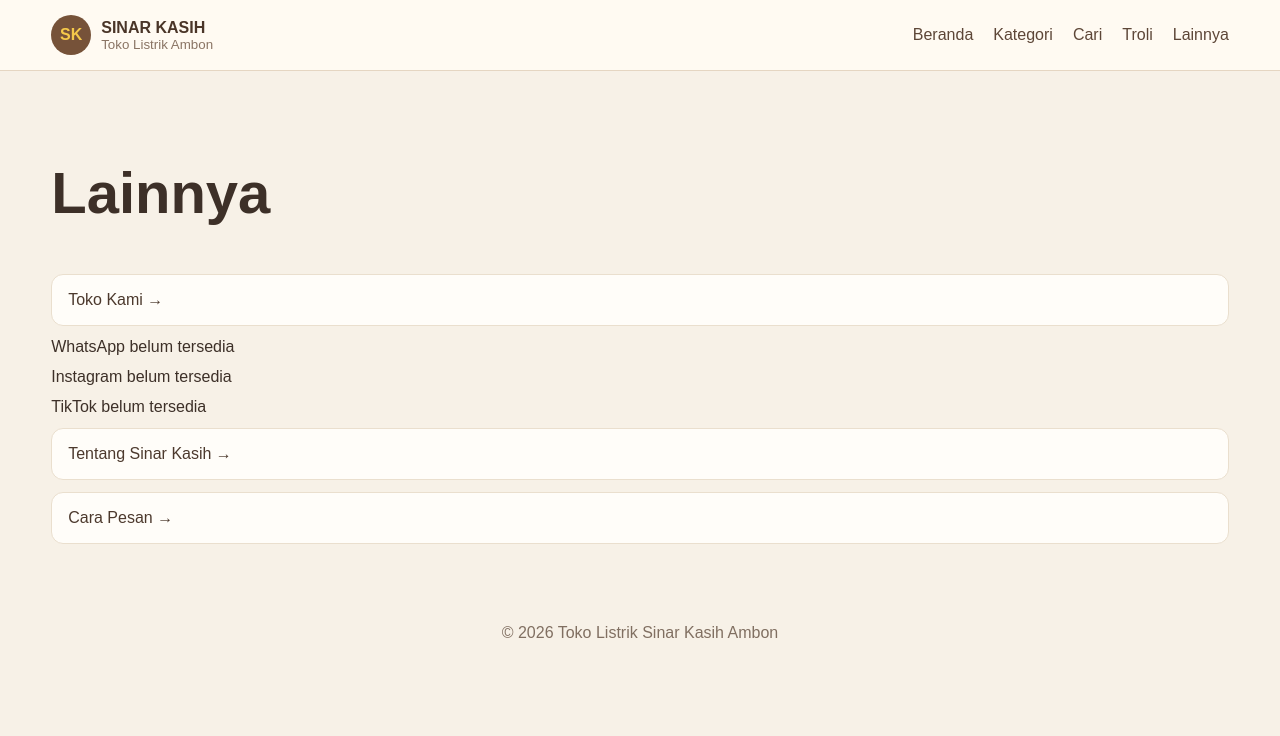
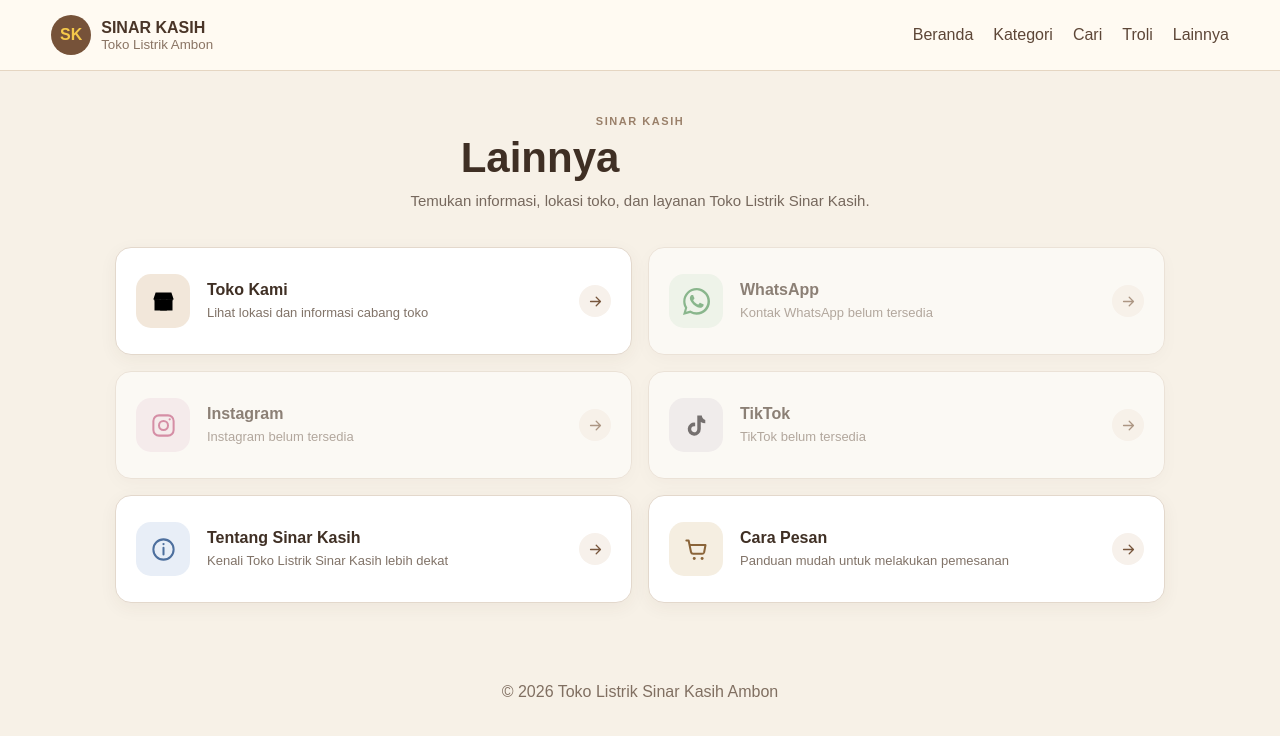
Before and after one commit to sinarkasih/website-sinar-kasih, a Next.js app: page /lainnya in a window 1280 px wide. Shown: the top 736 px of the page. Built offline with nearby package versions, Linux system fonts and the light colour scheme; no server answers; the database is empty.

Commit message:
Improve public lainnya page with professional menu cards

```diff
--- a/app/lainnya/page.js
+++ b/app/lainnya/page.js
@@ -26,11 +26,7 @@ function normalizeSocialUrl(value, platform) {
 function normalizeWhatsApp(value) {
   if (!value) return "";
 
-  let number = String(value).trim();
-
-  if (!number) return "";
-
-  number = number.replace(/\D/g, "");
+  let number = String(value).replace(/\D/g, "");
 
   if (number.startsWith("0")) {
     number = `62${number.slice(1)}`;
@@ -41,6 +37,198 @@ function normalizeWhatsApp(value) {
   }
 
   return number;
+}
+
+function StoreIcon() {
+  return (
+    <svg viewBox="0 0 24 24" aria-hidden="true">
+      <path d="M4 10v10h16V10" />
+      <path d="M3 10 5 4h14l2 6" />
+      <path d="M3 10c.8 1 1.7 1.5 3 1.5S8.2 11 9 10c.8 1 1.7 1.5 3 1.5s2.2-.5 3-1.5c.8 1 1.7 1.5 3 1.5s2.2-.5 3-1.5" />
+      <path d="M9 20v-5h6v5" />
+    </svg>
+  );
+}
+
+function WhatsAppIcon() {
+  return (
+    <svg viewBox="0 0 24 24" aria-hidden="true">
+      <path
+        fill="currentColor"
+        stroke="none"
+        d="M20.5 3.5A11.8 11.8 0 0 0 12.1 0C5.5 0 .2 5.3.2 11.9c0 2.1.5 4.1 1.6 5.9L0 24l6.4-1.7a11.9 11.9 0 0 0 5.7 1.5h.1c6.5 0 11.8-5.3 11.8-11.9 0-3.2-1.2-6.2-3.5-8.4Zm-8.4 18.1h-.1a9.8 9.8 0 0 1-5-1.4l-.4-.2-3.8 1 1-3.7-.2-.4a9.8 9.8 0 1 1 8.5 4.7Zm5.4-7.4c-.3-.2-1.7-.9-2-.9-.3-.1-.5-.2-.7.1-.2.3-.8.9-.9 1.1-.2.2-.3.2-.6.1-.3-.2-1.3-.5-2.4-1.5-.9-.8-1.5-1.8-1.7-2.1-.2-.3 0-.5.1-.6l.5-.5c.2-.2.2-.3.3-.5.1-.2.1-.4 0-.5-.1-.2-.7-1.6-.9-2.2-.2-.6-.5-.5-.7-.5h-.6c-.2 0-.5.1-.8.4-.3.3-1 1-1 2.5s1.1 2.9 1.2 3.1c.2.2 2.1 3.3 5.2 4.6.7.3 1.3.5 1.7.6.7.2 1.4.2 1.9.1.6-.1 1.8-.7 2-1.4.3-.7.3-1.3.2-1.4-.1-.2-.3-.2-.6-.4Z"
+      />
+    </svg>
+  );
+}
+
+function InstagramIcon() {
+  return (
+    <svg viewBox="0 0 24 24" aria-hidden="true">
+      <rect
+        x="3"
+        y="3"
+        width="18"
+        height="18"
+        rx="5"
+        fill="none"
+        stroke="currentColor"
+        strokeWidth="1.8"
+      />
+      <circle
+        cx="12"
+        cy="12"
+        r="4"
+        fill="none"
+        stroke="currentColor"
+        strokeWidth="1.8"
+      />
+      <circle
+        cx="17.5"
+        cy="6.5"
+        r="1"
+        fill="currentColor"
+        stroke="none"
+      />
+    </svg>
+  );
+}
+
+function TikTokIcon() {
+  return (
+    <svg viewBox="0 0 24 24" aria-hidden="true">
+      <path
+        fill="currentColor"
+        stroke="none"
+        d="M16.7 3c.2 1.8 1.2 3.2 3.1 4v3.1c-1.4 0-2.8-.4-4-1.2v6.3a5.8 5.8 0 1 1-5-5.7v3.2a2.7 2.7 0 1 0 1.9 2.5V3h4Z"
+      />
+    </svg>
+  );
+}
+
+function InfoIcon() {
+  return (
+    <svg viewBox="0 0 24 24" aria-hidden="true">
+      <circle
+        cx="12"
+        cy="12"
+        r="9"
+        fill="none"
+        stroke="currentColor"
+        strokeWidth="1.8"
+      />
+      <path
+        d="M12 10.5v6"
+        fill="none"
+        stroke="currentColor"
+        strokeWidth="1.8"
+        strokeLinecap="round"
+      />
+      <circle
+        cx="12"
+        cy="7.2"
+        r="1"
+        fill="currentColor"
+        stroke="none"
+      />
+    </svg>
+  );
+}
+
+function CartIcon() {
+  return (
+    <svg viewBox="0 0 24 24" aria-hidden="true">
+      <path
+        d="M3 4h2l2.1 10.2a2 2 0 0 0 2 1.6h7.8a2 2 0 0 0 1.9-1.4L20 8H6"
+        fill="none"
+        stroke="currentColor"
+        strokeWidth="1.8"
+        strokeLinecap="round"
+        strokeLinejoin="round"
+      />
+      <circle
+        cx="10"
+        cy="20"
+        r="1.3"
+        fill="currentColor"
+      />
+      <circle
+        cx="17"
+        cy="20"
+        r="1.3"
+        fill="currentColor"
+      />
+    </svg>
+  );
+}
+
+function ArrowIcon() {
+  return (
+    <svg viewBox="0 0 24 24" aria-hidden="true">
+      <path
+        d="M5 12h13M13 6l6 6-6 6"
+        fill="none"
+        stroke="currentColor"
+        strokeWidth="1.8"
+        strokeLinecap="round"
+        strokeLinejoin="round"
+      />
+    </svg>
+  );
+}
+
+function MenuCard({
+  href,
+  icon,
+  title,
+  description,
+  external = false,
+  disabled = false,
+  iconClass = "",
+}) {
+  const content = (
+    <>
+      <div className={`menuIcon ${iconClass}`}>
+        {icon}
+      </div>
+
+      <div className="menuText">
+        <strong>{title}</strong>
+        <span>{description}</span>
+      </div>
+
+      <div className="menuArrow">
+        <ArrowIcon />
+      </div>
+    </>
+  );
+
+  if (disabled) {
+    return (
+      <div className="menuCard disabled">
+        {content}
+      </div>
+    );
+  }
+
+  if (external) {
+    return (
+      <a
+        href={href}
+        target="_blank"
+        rel="noopener noreferrer"
+        className="menuCard"
+      >
+        {content}
+      </a>
+    );
+  }
+
+  return (
+    <Link href={href} className="menuCard">
+      {content}
+    </Link>
+  );
 }
 
 export default async function Page() {
@@ -71,7 +259,9 @@ export default async function Page() {
     }
   }
 
-  const whatsappNumber = normalizeWhatsApp(kontak.whatsapp);
+  const whatsappNumber = normalizeWhatsApp(
+    kontak.whatsapp
+  );
 
   const whatsappUrl = whatsappNumber
     ? `https://wa.me/${whatsappNumber}`
@@ -87,77 +277,318 @@ export default async function Page() {
     "tiktok"
   );
 
-  const emailUrl = kontak.email
-    ? `mailto:${kontak.email.trim()}`
-    : "";
+  return (
+    <>
+      <section className="section">
+        <div className="wrap lainnyaWrap">
+          <div className="lainnyaHeader">
+            <span className="eyebrow">
+              SINAR KASIH
+            </span>
 
-  return (
-    <section className="section">
-      <div className="wrap">
             <h1>Lainnya</h1>
 
-        <div className="list">
-          <Link href="/toko">
-            Toko Kami →
-          </Link>
+            <p>
+              Temukan informasi, lokasi toko, dan
+              layanan Toko Listrik Sinar Kasih.
+            </p>
+          </div>
+
+          <div className="menuGrid">
+            <MenuCard
+              href="/toko"
+              icon={<StoreIcon />}
+              title="Toko Kami"
+              description="Lihat lokasi dan informasi cabang toko"
+              iconClass="storeIcon"
+            />
 
             {whatsappUrl ? (
-            <a
+              <MenuCard
                 href={whatsappUrl}
-              target="_blank"
-              rel="noopener noreferrer"
-            >
-              Hubungi Kami via WhatsApp →
-            </a>
+                external
+                icon={<WhatsAppIcon />}
+                title="WhatsApp"
+                description="Hubungi kami untuk bertanya atau pesan"
+                iconClass="whatsappIcon"
+              />
             ) : (
-            <span>
-              WhatsApp belum tersedia
-            </span>
+              <MenuCard
+                disabled
+                icon={<WhatsAppIcon />}
+                title="WhatsApp"
+                description="Kontak WhatsApp belum tersedia"
+                iconClass="whatsappIcon"
+              />
             )}
 
             {instagramUrl ? (
-            <a
+              <MenuCard
                 href={instagramUrl}
-              target="_blank"
-              rel="noopener noreferrer"
-            >
-              Instagram →
-            </a>
+                external
+                icon={<InstagramIcon />}
+                title="Instagram"
+                description="Ikuti informasi dan produk terbaru kami"
+                iconClass="instagramIcon"
+              />
             ) : (
-            <span>
-              Instagram belum tersedia
-            </span>
+              <MenuCard
+                disabled
+                icon={<InstagramIcon />}
+                title="Instagram"
+                description="Instagram belum tersedia"
+                iconClass="instagramIcon"
+              />
             )}
 
             {tiktokUrl ? (
-            <a
+              <MenuCard
                 href={tiktokUrl}
-              target="_blank"
-              rel="noopener noreferrer"
-            >
-              TikTok →
-            </a>
+                external
+                icon={<TikTokIcon />}
+                title="TikTok"
+                description="Lihat video dan konten terbaru kami"
+                iconClass="tiktokIcon"
+              />
             ) : (
-            <span>
-              TikTok belum tersedia
-            </span>
+              <MenuCard
+                disabled
+                icon={<TikTokIcon />}
+                title="TikTok"
+                description="TikTok belum tersedia"
+                iconClass="tiktokIcon"
+              />
             )}
 
-          {emailUrl ? (
-            <a href={emailUrl}>
-              Email →
-            </a>
-          ) : null}
+            <MenuCard
+              href="/tentang-sinar-kasih"
+              icon={<InfoIcon />}
+              title="Tentang Sinar Kasih"
+              description="Kenali Toko Listrik Sinar Kasih lebih dekat"
+              iconClass="infoIcon"
+            />
 
-          <Link href="/tentang-sinar-kasih">
-            Tentang Sinar Kasih →
-          </Link>
-
-          <Link href="/cara-pesan">
-            Cara Pesan →
-          </Link>
+            <MenuCard
+              href="/cara-pesan"
+              icon={<CartIcon />}
+              title="Cara Pesan"
+              description="Panduan mudah untuk melakukan pemesanan"
+              iconClass="cartIcon"
+            />
           </div>
         </div>
       </section>
+
+      <style>{`
+        .lainnyaWrap {
+          max-width: 1050px;
+          margin: 0 auto;
+        }
+
+        .lainnyaHeader {
+          text-align: center;
+          margin-bottom: 34px;
+        }
+
+        .eyebrow {
+          display: inline-block;
+          margin-bottom: 8px;
+          color: #9a806a;
+          font-size: 11px;
+          font-weight: 800;
+          letter-spacing: 0.14em;
+        }
+
+        .lainnyaHeader h1 {
+          margin: 0 0 8px;
+          color: #3f2f24;
+          font-size: 42px;
+          line-height: 1.1;
+        }
+
+        .lainnyaHeader p {
+          max-width: 560px;
+          margin: 0 auto;
+          color: #76685d;
+          font-size: 15px;
+          line-height: 1.6;
+        }
+
+        .menuGrid {
+          display: grid;
+          grid-template-columns: repeat(
+            2,
+            minmax(0, 1fr)
+          );
+          gap: 16px;
+        }
+
+        .menuCard {
+          min-height: 108px;
+          display: flex;
+          align-items: center;
+          gap: 17px;
+          padding: 18px 20px;
+          box-sizing: border-box;
+
+          border: 1px solid #e3d8cc;
+          border-radius: 16px;
+          background: #ffffff;
+
+          color: #3f2f24;
+          text-decoration: none;
+
+          box-shadow:
+            0 5px 18px rgba(75, 51, 38, 0.055);
+
+          transition:
+            transform 0.18s ease,
+            box-shadow 0.18s ease,
+            border-color 0.18s ease;
+        }
+
+        .menuCard:hover {
+          transform: translateY(-3px);
+          border-color: #cdbba8;
+          box-shadow:
+            0 10px 26px rgba(75, 51, 38, 0.11);
+        }
+
+        .menuCard.disabled {
+          opacity: 0.58;
+          cursor: default;
+        }
+
+        .menuIcon {
+          width: 54px;
+          height: 54px;
+          flex: 0 0 54px;
+
+          display: flex;
+          align-items: center;
+          justify-content: center;
+
+          border-radius: 15px;
+        }
+
+        .menuIcon svg {
+          width: 27px;
+          height: 27px;
+        }
+
+        .storeIcon {
+          background: #f2e7da;
+          color: #79563b;
+        }
+
+        .whatsappIcon {
+          background: #e8f5eb;
+          color: #3b8c4c;
+        }
+
+        .instagramIcon {
+          background: #f5e7ef;
+          color: #bd4777;
+        }
+
+        .tiktokIcon {
+          background: #ece9ee;
+          color: #18151a;
+        }
+
+        .infoIcon {
+          background: #e8eef7;
+          color: #4d6f9e;
+        }
+
+        .cartIcon {
+          background: #f5eee1;
+          color: #8a6439;
+        }
+
+        .menuText {
+          min-width: 0;
+          flex: 1;
+        }
+
+        .menuText strong {
+          display: block;
+          margin-bottom: 5px;
+          color: #3f2f24;
+          font-size: 16px;
+          line-height: 1.2;
+        }
+
+        .menuText span {
+          display: block;
+          color: #817368;
+          font-size: 13px;
+          line-height: 1.45;
+        }
+
+        .menuArrow {
+          width: 32px;
+          height: 32px;
+          flex: 0 0 32px;
+
+          display: flex;
+          align-items: center;
+          justify-content: center;
+
+          border-radius: 50%;
+          background: #f7f1eb;
+          color: #77563c;
+        }
+
+        .menuArrow svg {
+          width: 17px;
+          height: 17px;
+        }
+
+        @media (max-width: 720px) {
+          .lainnyaHeader h1 {
+            font-size: 34px;
+          }
+
+          .menuGrid {
+            grid-template-columns: 1fr;
+          }
+        }
+
+        @media (max-width: 480px) {
+          .menuCard {
+            min-height: 96px;
+            padding: 15px;
+            gap: 13px;
+          }
+
+          .menuIcon {
+            width: 48px;
+            height: 48px;
+            flex-basis: 48px;
+            border-radius: 13px;
+          }
+
+          .menuIcon svg {
+            width: 24px;
+            height: 24px;
+          }
+
+          .menuText strong {
+            font-size: 15px;
+          }
+
+          .menuText span {
+            font-size: 12px;
+          }
+
+          .menuArrow {
+            width: 29px;
+            height: 29px;
+            flex-basis: 29px;
+          }
+        }
+      `}</style>
+    </>
   );
 }
```
Lines whose indentation alone changed are shown as unchanged.
